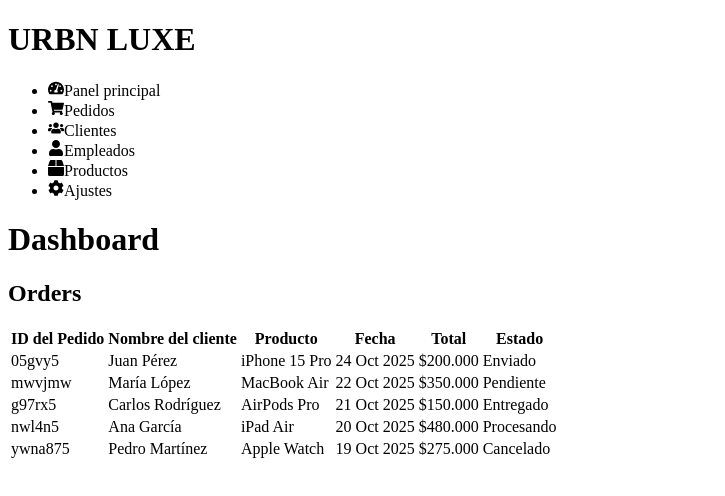
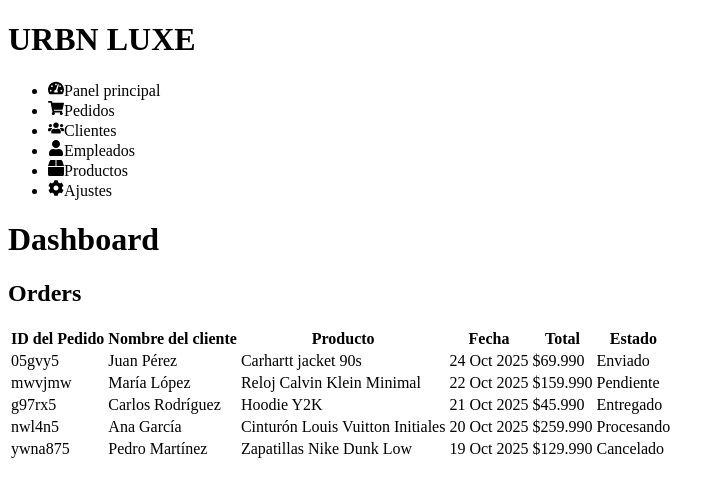
Before and after one commit to 1tokkio/UrbnLuxeApp, a React (Create React App) app in the folder urbnluxe-admin-page/: page / in a window 1280 px wide. Both pictures are taken after a click on the item "Pedidos". Shown: the top 496 px of the page, without its empty margins (0-725 px from the left). Built offline with nearby package versions, Linux system fonts and the light colour scheme; the HTML template or start-up script is replaced by a standard one.

Commit message:
pagina de pedidos actualizada

```diff
--- a/urbnluxe-admin-page/src/components/Orders.jsx
+++ b/urbnluxe-admin-page/src/components/Orders.jsx
@@ -6,41 +6,41 @@ const Orders = () => {
       id: '05gvy5',
       customer: 'Juan Pérez',
       date: '24 Oct 2025',
-      total: '$200.000',
+      total: '$69.990',
       status: 'Enviado',
-      product: 'iPhone 15 Pro'
+      product: 'Carhartt jacket 90s'
     },
     {
       id: 'mwvjmw',
       customer: 'María López',
       date: '22 Oct 2025',
-      total: '$350.000',
+      total: '$159.990',
       status: 'Pendiente',
-      product: 'MacBook Air'
+      product: 'Reloj Calvin Klein Minimal'
     },
     {
       id: 'g97rx5',
       customer: 'Carlos Rodríguez',
       date: '21 Oct 2025',
-      total: '$150.000',
+      total: '$45.990',
       status: 'Entregado',
-      product: 'AirPods Pro'
+      product: 'Hoodie Y2K'
     },
     {
       id: 'nwl4n5',
       customer: 'Ana García',
       date: '20 Oct 2025',
-      total: '$480.000',
+      total: '$259.990',
       status: 'Procesando',
-      product: 'iPad Air'
+      product: 'Cinturón Louis Vuitton Initiales'
     },
     {
       id: 'ywna875',
       customer: 'Pedro Martínez',
       date: '19 Oct 2025',
-      total: '$275.000',
+      total: '$129.990',
       status: 'Cancelado',
-      product: 'Apple Watch'
+      product: 'Zapatillas Nike Dunk Low'
     },
   ];
 
```
